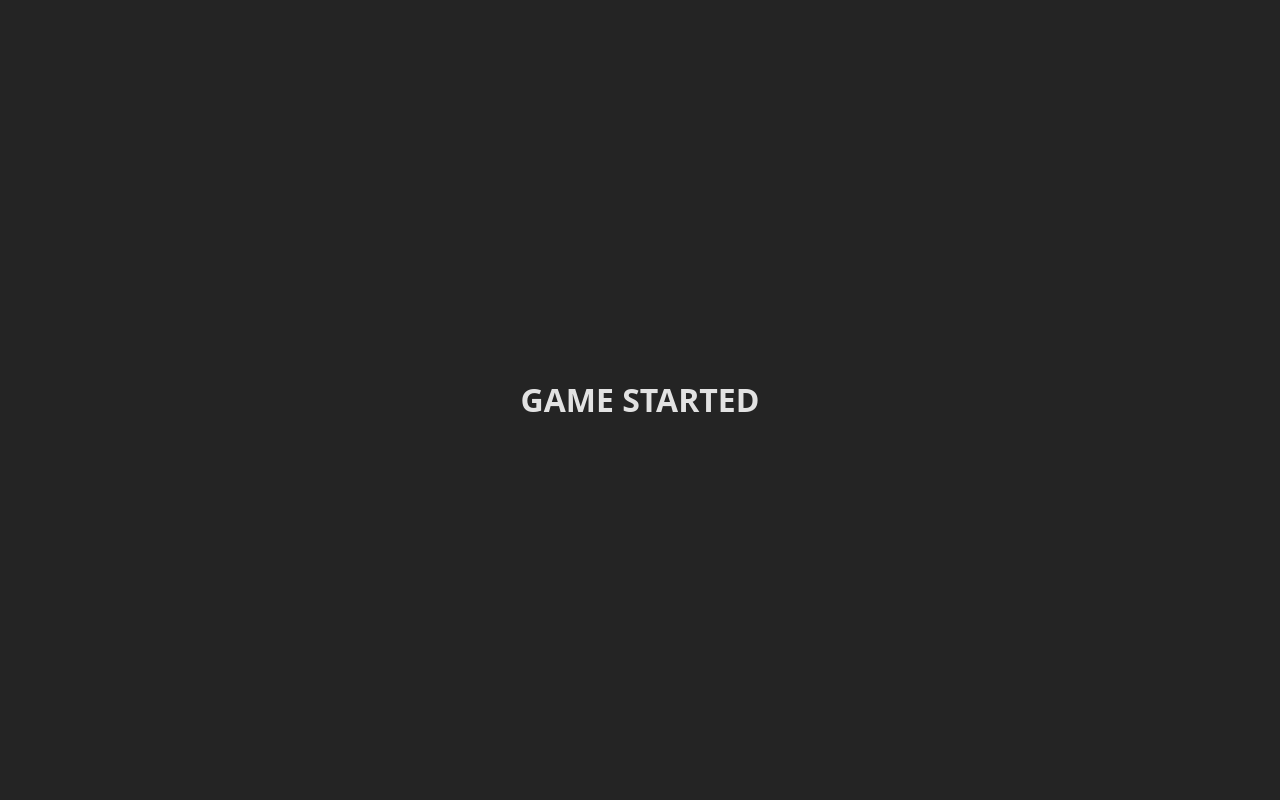
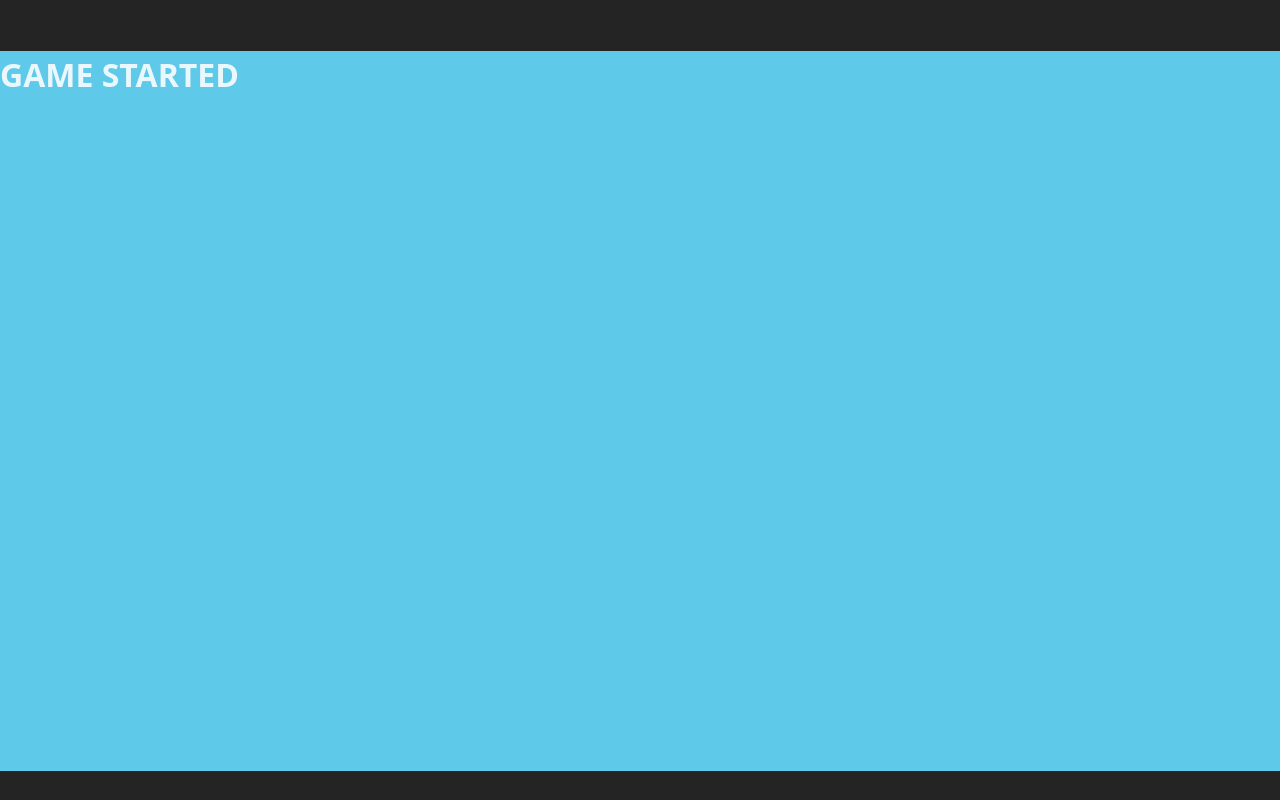
Before and after one commit to williambsm/ludum-dare-57, a Vue app: page / in a window 1280 px wide. Both pictures are taken after a click on the button "Start Game". Built offline with nearby package versions, Linux system fonts and the light colour scheme.

Commit message:
Clean up view and add basic styling

```diff
--- a/src/views/GameView.vue
+++ b/src/views/GameView.vue
@@ -4,19 +4,15 @@
     </div>
 </template>
 
+<style>
+.game-view {
+  width: 1280px;
+  height: 720px;
+  background-color: #5fc9ea;
+}
+</style>
 
 <script>
-// MIXINS
-// import { StoreMixin } from "@/mixins/StoreMixin.js";
-
-// COMPONENTS
-// import Button from "@/components/Button.vue";
-
-// VUEX
-// import { mapState } from "vuex";
-// import { mapGetters } from "vuex";
-// import { mapActions } from "vuex";
-
 export default {
   name: "GameView",
   components: {
```
